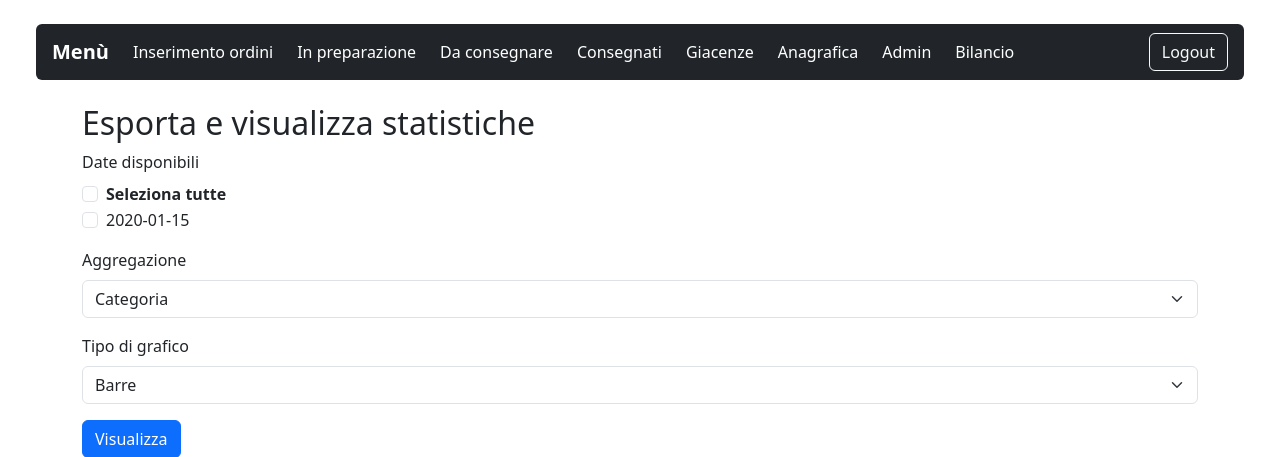
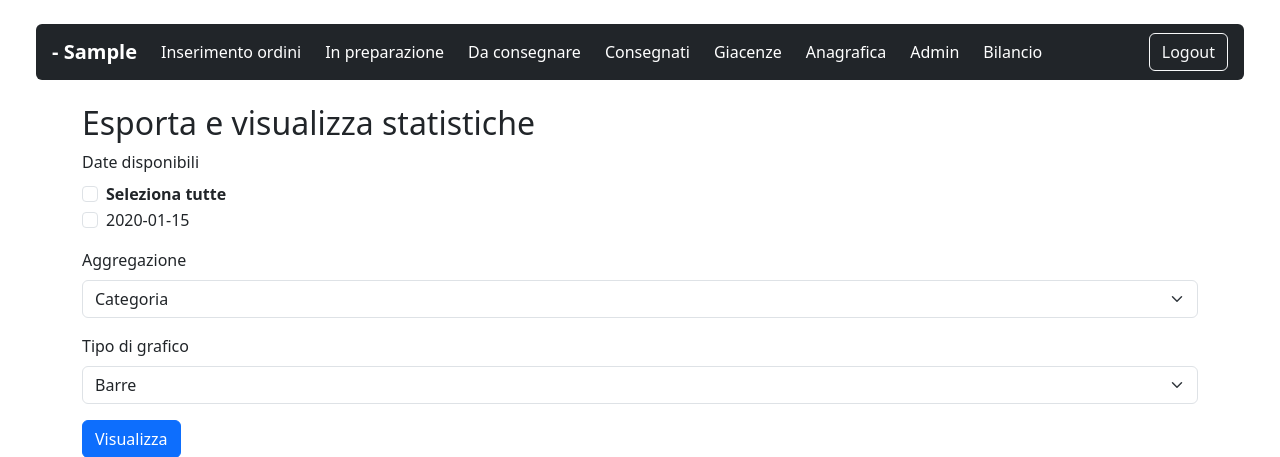
Before and after one commit to scinny91/bar, a Django app: page /bilancio/ in a window 1280 px wide. Shown: the top 457 px of the page. Run offline with Django 4.2, Linux system fonts and the light colour scheme; a user stored in the database is signed in; tables that the repository leaves empty hold one stand-in row (values such as "Sample post").

Commit message:
aggiunto il nome dell'utente i alto

```diff
--- a/bar/templates/bar/base.html
+++ b/bar/templates/bar/base.html
@@ -24,7 +24,7 @@
 
     <!-- Navbar -->
     <nav class="navbar navbar-expand-lg navbar-dark bg-dark rounded mb-4 px-3">
-      <a class="navbar-brand fw-bold text-white" href="#">Menù</a>
+      <a class="navbar-brand fw-bold text-white" href="#">{{request.user.first_name}} - {{request.user.userprofile.postazione_predefinita}}</a>
 
       <!-- Hamburger button -->
       <button class="navbar-toggler" type="button" data-bs-toggle="collapse" data-bs-target="#menuNav" aria-controls="menuNav" aria-expanded="false" aria-label="Toggle navigation">
```
